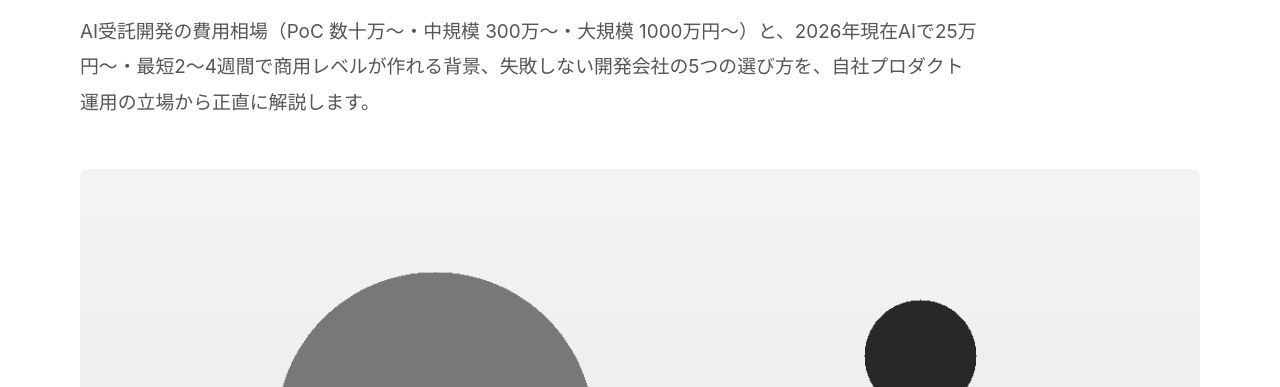
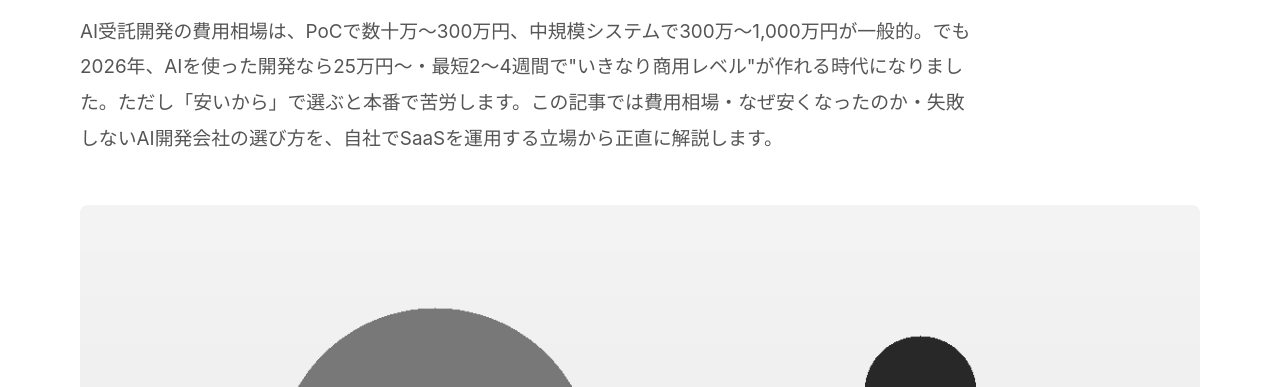
Before and after one commit to kuraeplasma/SPACEGLEAM, a website: page blog/ai-2026/index.html in a window 1280 px wide. Shown: the part 413-800 px from the top of the page. Drawn offline with Linux system fonts and the light colour scheme; a web font is replaced by a local one.

Commit message:
blog: publish ai-2026 — AI受託開発の費用相場と、失敗しない会社の選び方【2026年版】

```diff
--- a/blog/ai-2026/index.html
+++ b/blog/ai-2026/index.html
@@ -6,7 +6,7 @@
     <script async src="https://www.googletagmanager.com/gtag/js?id=G-1T9HP3BLMP"></script>
     <script>window.dataLayer=window.dataLayer||[];function gtag(){dataLayer.push(arguments);}gtag('js',new Date());gtag('config','G-1T9HP3BLMP');</script>
     <title>AI受託開発の費用相場と、失敗しない会社の選び方【2026年版】 | SPACE GLEAM</title>
-    <meta name="description" content="AI受託開発の費用相場（PoC 数十万〜・中規模 300万〜・大規模 1000万円〜）と、2026年現在AIで25万円〜・最短2〜4週間で商用レベルが作れる背景、失敗しない開発会社の5つの選び方を、自社プロダクト運用の立場から正直に解説します。">
+    <meta name="description" content="AI受託開発の費用相場は、PoCで数十万〜300万円、中規模システムで300万〜1,000万円が一般的。でも2026年、AIを使った開発なら25万円〜・最短2〜4週間で"いきなり商用レベル"が作れる時代になりました。ただし「安いから」で選ぶと本番で苦労します。この記事では費用相場・なぜ安くなったのか・失敗しないAI開発会社の選び方を、自社でSaaSを運用する立場から正直に解説します。">
     <link rel="canonical" href="https://spacegleam.co.jp/blog/ai-2026/">
     <link rel="icon" href="../../favicon.png">
     <link rel="stylesheet" href="../../style.css?v=blog-20260602">
@@ -22,7 +22,7 @@
     <meta property="og:image:height" content="630">
     <meta name="twitter:card" content="summary_large_image">
     <meta name="twitter:image" content="https://spacegleam.co.jp/blog/ai-2026/ogp.png">
-    <script type="application/ld+json">{"@context":"https://schema.org","@type":"Article","headline":"AI受託開発の費用相場と、失敗しない会社の選び方【2026年版】","description":"AI受託開発の費用相場（PoC 数十万〜・中規模 300万〜・大規模 1000万円〜）と、2026年現在AIで25万円〜・最短2〜4週間で商用レベルが作れる背景、失敗しない開発会社の5つの選び方を、自社プロダクト運用の立場から正直に解説します。","datePublished":"2026-06-04","dateModified":"2026-06-04","author":{"@type":"Organization","name":"SPACE GLEAM"},"publisher":{"@type":"Organization","name":"SPACE GLEAM","logo":{"@type":"ImageObject","url":"https://spacegleam.co.jp/favicon.png"}},"mainEntityOfPage":"https://spacegleam.co.jp/blog/ai-2026/","image":"https://spacegleam.co.jp/blog/ai-2026/ogp.png","articleSection":"Business"}</script>
+    <script type="application/ld+json">{"@context":"https://schema.org","@type":"Article","headline":"AI受託開発の費用相場と、失敗しない会社の選び方【2026年版】","description":"AI受託開発の費用相場は、PoCで数十万〜300万円、中規模システムで300万〜1,000万円が一般的。でも2026年、AIを使った開発なら25万円〜・最短2〜4週間で"いきなり商用レベル"が作れる時代になりました。ただし「安いから」で選ぶと本番で苦労します。この記事では費用相場・なぜ安くなったのか・失敗しないAI開発会社の選び方を、自社でSaaSを運用する立場から正直に解説します。","datePublished":"2026-06-04","dateModified":"2026-06-04","author":{"@type":"Organization","name":"SPACE GLEAM"},"publisher":{"@type":"Organization","name":"SPACE GLEAM","logo":{"@type":"ImageObject","url":"https://spacegleam.co.jp/favicon.png"}},"mainEntityOfPage":"https://spacegleam.co.jp/blog/ai-2026/","image":"https://spacegleam.co.jp/blog/ai-2026/ogp.png","articleSection":"Business"}</script>
 </head>
 <body class="blog-page-body" data-article-slug="ai-2026">
     <main class="blog-main"><div class="container">
@@ -30,7 +30,7 @@
             <header class="article-header">
                 <div class="article-meta"><time datetime="2026-06-04">2026-06-04</time><span class="article-category">Business</span></div>
                 <h1>AI受託開発の費用相場と、失敗しない会社の選び方【2026年版】</h1>
-                <p class="article-lead">AI受託開発の費用相場（PoC 数十万〜・中規模 300万〜・大規模 1000万円〜）と、2026年現在AIで25万円〜・最短2〜4週間で商用レベルが作れる背景、失敗しない開発会社の5つの選び方を、自社プロダクト運用の立場から正直に解説します。</p>
+                <p class="article-lead">AI受託開発の費用相場は、PoCで数十万〜300万円、中規模システムで300万〜1,000万円が一般的。でも2026年、AIを使った開発なら25万円〜・最短2〜4週間で"いきなり商用レベル"が作れる時代になりました。ただし「安いから」で選ぶと本番で苦労します。この記事では費用相場・なぜ安くなったのか・失敗しないAI開発会社の選び方を、自社でSaaSを運用する立場から正直に解説します。</p>
             </header>
             <figure class="article-hero"><img src="ogp.png" alt="AI受託開発の費用相場と、失敗しない会社の選び方【2026年版】" loading="lazy" style="width:100%;border-radius:8px;margin:24px 0;"></figure>
             <div class="article-content">
--- a/blog/posts.js
+++ b/blog/posts.js
@@ -6,8 +6,8 @@ window.SPACEGLEAM_BLOG_POSTS = [
         publishAt: '2026-06-04T10:00:00+09:00',
         status: 'published',
         category: 'Business',
-        description: 'AI受託開発の費用相場（PoC 数十万〜・中規模 300万〜・大規模 1000万円〜）と、2026年現在AIで25万円〜・最短2〜4週間で商用レベルが作れる背景、失敗しない開発会社の5つの選び方を、自社プロダクト運用の立場から正直に解説します。',
-        excerpt: 'AI受託開発の費用相場（PoC 数十万〜・中規模 300万〜・大規模 1000万円〜）と、2026年現在AIで25万円〜・最短2〜4週間で商用レベルが作れる背景、失敗しない開発会社の5つの選び方を、自社プロダクト運用の立場から正直に解説します。',
+        description: 'AI受託開発の費用相場は、PoCで数十万〜300万円、中規模システムで300万〜1,000万円が一般的。でも2026年、AIを使った開発なら25万円〜・最短2〜4週間で"いきなり商用レベル"が作れる時代になりました。ただし「安いから」で選ぶと本番で苦労します。この記事では費用相場・なぜ安くなったのか・失敗しないAI開発会社の選び方を、自社でSaaSを運用する立場から正直に解説します。',
+        excerpt: 'AI受託開発の費用相場は、PoCで数十万〜300万円、中規模システムで300万〜1,000万円が一般的。でも2026年、AIを使った開発なら25万円〜・最短2〜4週間で"いきなり商用レベル"が作れる時代になりました。ただし「安いから」で選ぶと本番で苦労します。この記事では費用相場・なぜ安くなったのか・失敗しないAI開発会社の選び方を、自社でSaaSを運用する立場から正直に解説します。',
         url: 'https://spacegleam.co.jp/blog/ai-2026/',
         thumbnail: 'https://spacegleam.co.jp/blog/ai-2026/ogp.png'
     },
```
